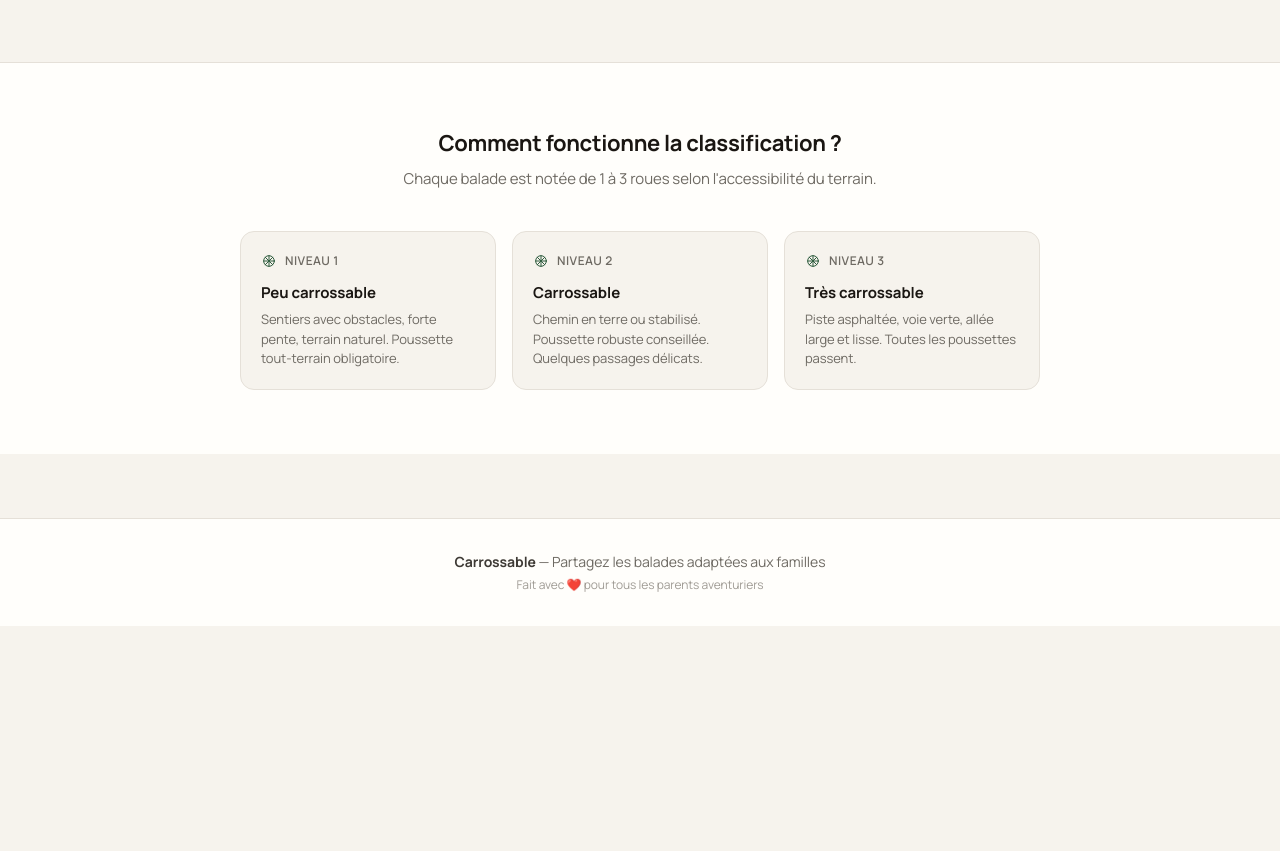
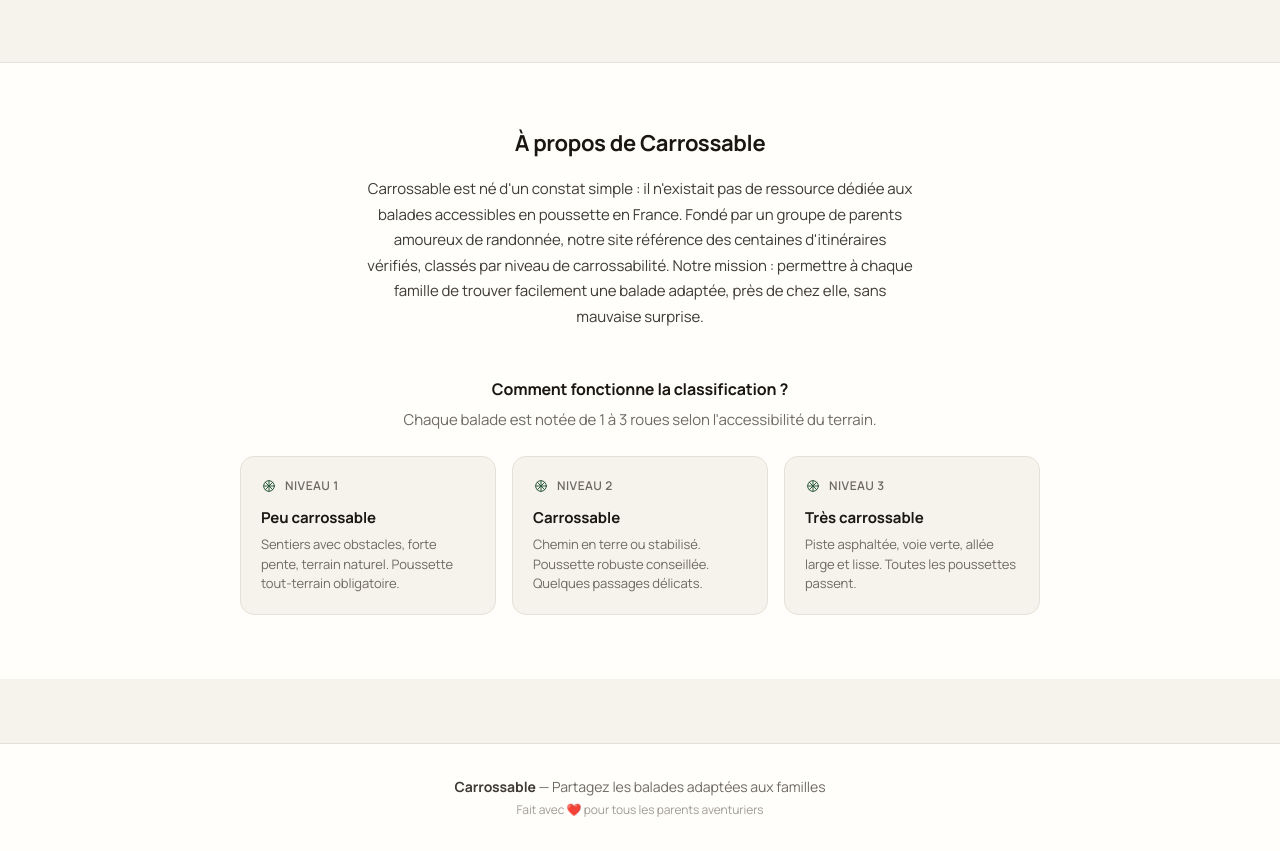
Before and after one commit to lcarel/carrosable, a Next.js app: page / in a window 1280 px wide. Shown: the part 3009-3860 px from the top of the page. Before the commit the page ends 3635 px from the top, so only its background shows below. Built offline with nearby package versions, Linux system fonts and the light colour scheme.

Commit message:
feat: ajouter texte À propos

```diff
--- a/app/page.tsx
+++ b/app/page.tsx
@@ -463,11 +463,17 @@ export default function HomePage() {
       {/* ── ABOUT ────────────────────────────────────────── */}
       <section id="about" className="page-container" style={{ borderTop: '1px solid var(--line)', paddingTop: 64, paddingBottom: 64, background: 'var(--surface)' }}>
         <div style={{ maxWidth: 800, margin: '0 auto', textAlign: 'center' }}>
-          <h2 style={{ fontSize: 22, fontWeight: 700, letterSpacing: '-.015em', marginBottom: 8, color: 'var(--ink)' }}>
+          <h2 style={{ fontSize: 22, fontWeight: 700, letterSpacing: '-.015em', marginBottom: 16, color: 'var(--ink)' }}>
+            À propos de Carrossable
+          </h2>
+          <p style={{ fontSize: 15, color: 'var(--ink-2)', lineHeight: 1.7, maxWidth: '60ch', margin: '0 auto 48px' }}>
+            Carrossable est né d&apos;un constat simple : il n&apos;existait pas de ressource dédiée aux balades accessibles en poussette en France. Fondé par un groupe de parents amoureux de randonnée, notre site référence des centaines d&apos;itinéraires vérifiés, classés par niveau de carrossabilité. Notre mission : permettre à chaque famille de trouver facilement une balade adaptée, près de chez elle, sans mauvaise surprise.
+          </p>
+          <h3 style={{ fontSize: 16, fontWeight: 700, letterSpacing: '-.01em', marginBottom: 8, color: 'var(--ink)' }}>
             Comment fonctionne la classification ?
-          </h2>
-          <p style={{ fontSize: 15, color: 'var(--ink-3)', marginBottom: 40 }}>
-            Chaque balade est notée de 1 à 3 roues selon l'accessibilité du terrain.
+          </h3>
+          <p style={{ fontSize: 15, color: 'var(--ink-3)', marginBottom: 24 }}>
+            Chaque balade est notée de 1 à 3 roues selon l&apos;accessibilité du terrain.
           </p>
           <div className="grid grid-cols-1 sm:grid-cols-3 gap-4 text-left">
             {([1, 2, 3] as const).map((level) => {
```
